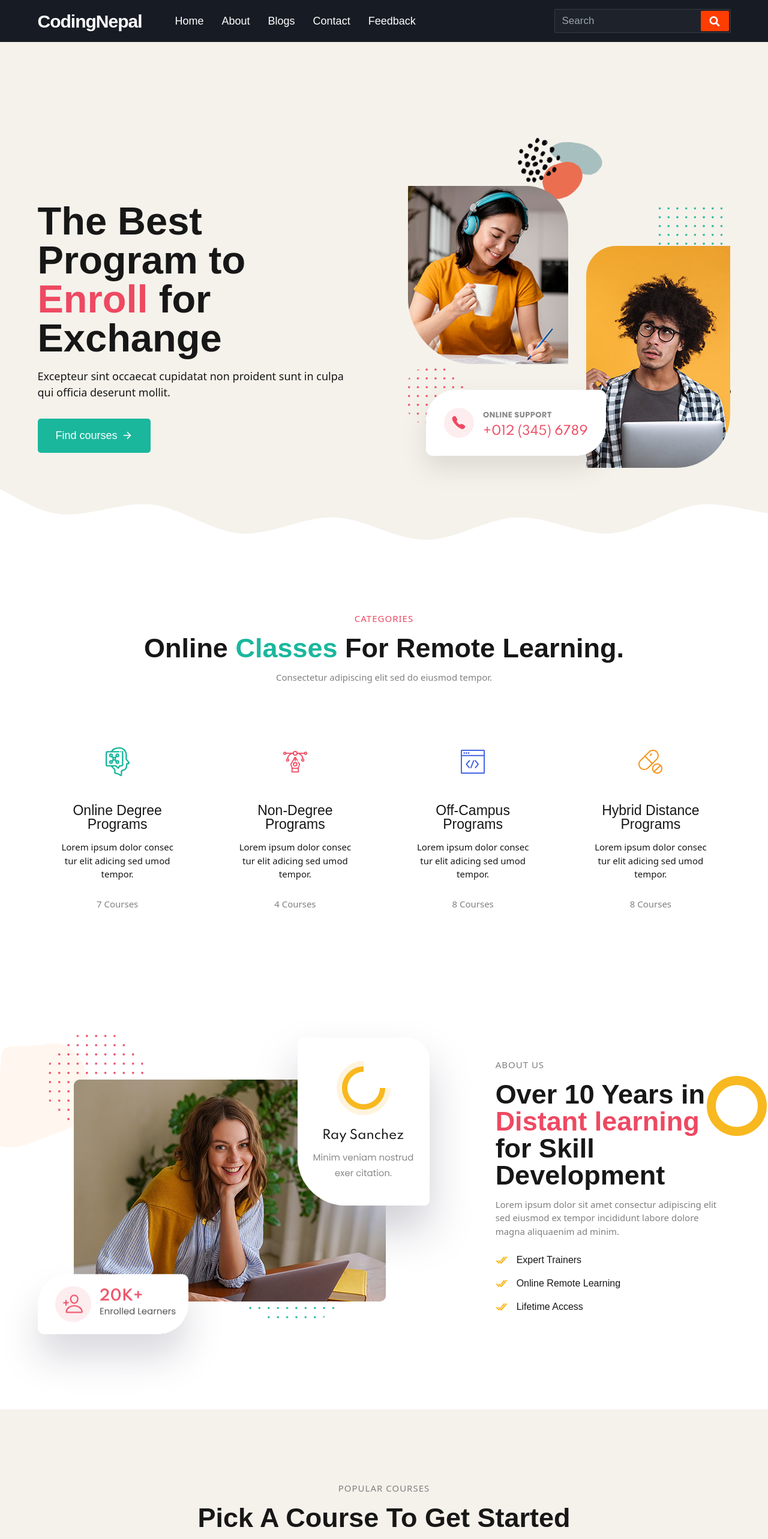
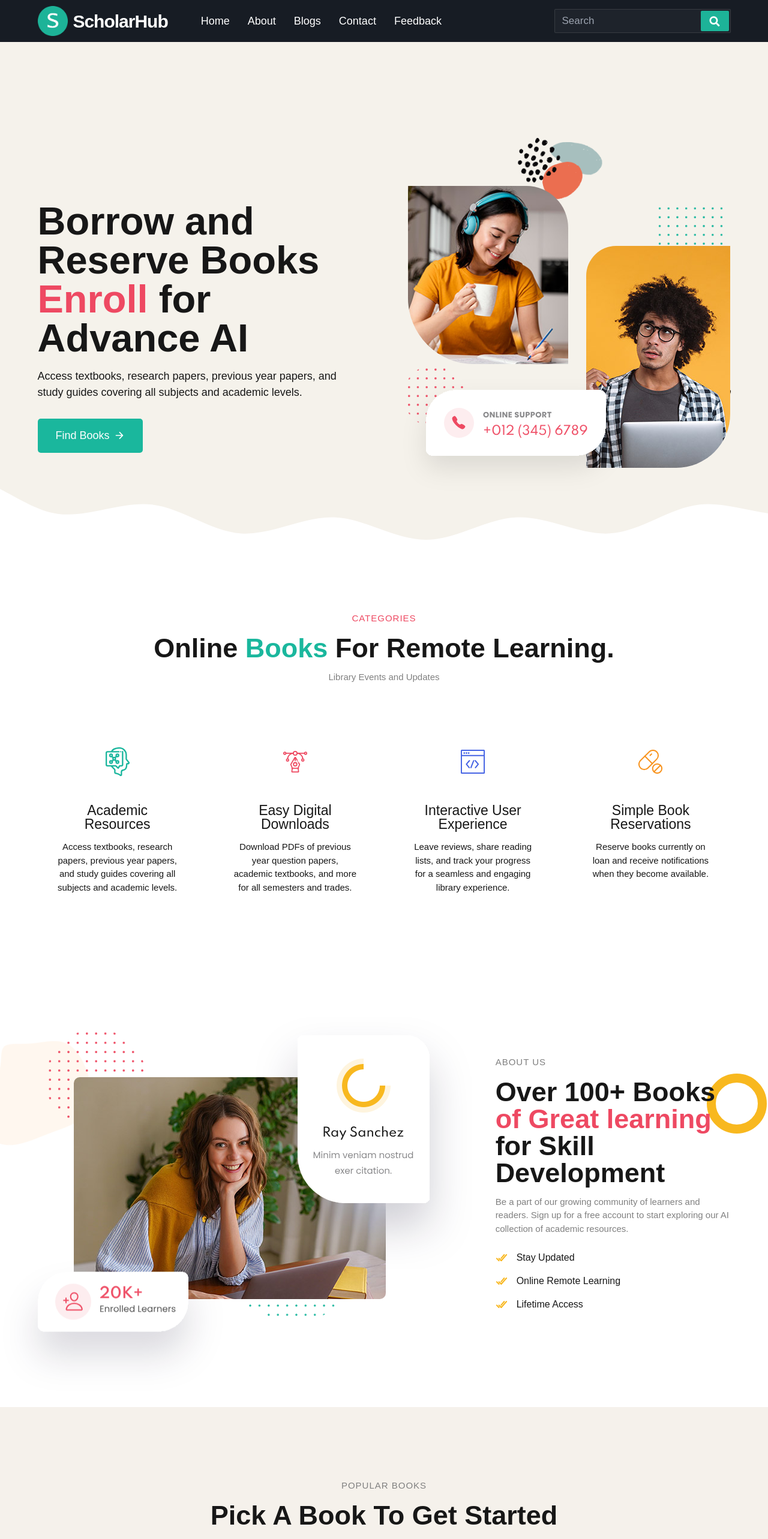
Before and after one commit to Sanskargupta0/ScholarHub-frontend, a React (Vite) app: page / in a window 1280 px wide. Shown: the top 2566 px of the page at 60% size. Built offline with nearby package versions, Linux system fonts and the light colour scheme.

Commit message:
Updated: Home Page

```diff
--- a/index.html
+++ b/index.html
@@ -2,10 +2,10 @@
 <html lang="en">
   <head>
     <meta charset="UTF-8" />
-    <link rel="icon" type="image/svg+xml" href="/vite.svg" />
+    <link rel="icon" type="image/svg+xml" href="./src/assets/images/logo.png" />
     <link rel="stylesheet" href="https://cdnjs.cloudflare.com/ajax/libs/font-awesome/5.15.3/css/all.min.css"/>
     <meta name="viewport" content="width=device-width, initial-scale=1.0" />
-    <title>Vite + React</title>
+    <title>ScholarHub</title>
   </head>
   <body>
     <div id="root"></div>
--- a/src/assets/images.js
+++ b/src/assets/images.js
@@ -24,6 +24,7 @@ import blog_1 from './images/blog-1.jpg';
 import blog_2 from './images/blog-2.jpg';
 import blog_3 from './images/blog-3.jpg';
 import blog_shape from "./images/blog-shape.png";
+import logo from './images/logo.png';
 
 export default {
     hero_bg,
@@ -52,5 +53,6 @@ export default {
     blog_2,
     blog_3,
     blog_shape,
+    logo,
 
 }
--- a/src/components/Footer/footer.jsx
+++ b/src/components/Footer/footer.jsx
@@ -184,16 +184,7 @@ function Footer() {
         </div>
       </div>
 
-      <div className="footer-bottom">
-        <div className="container">
-          <p className="copyright">
-            Copyright 2022 All Rights Reserved by{" "}
-            <a href="#" className="copyright-link">
-              codewithsadee
-            </a>
-          </p>
-        </div>
-      </div>
+
     </footer>
   );
 }
--- a/src/components/Navbar/navbar.css
+++ b/src/components/Navbar/navbar.css
@@ -1,9 +1,14 @@
+*{
+
+    font-family: 'League Spartan','Poppins', sans-serif;
+
+}
 .navbarStyles {
   margin: 0;
   padding: 0;
   outline: none;
   box-sizing: border-box;
-  font-family: "Montserrat", sans-serif;
+
 
   background: #f2f2f2;
 
@@ -37,7 +42,7 @@
     text-decoration: none;
   }
   nav .nav-items li a:hover {
-    color: #ff3d00;
+    color: #1DB398;
   }
   nav form {
     display: flex;
@@ -62,13 +67,13 @@
     padding: 0 15px;
     color: #fff;
     font-size: 17px;
-    background: #ff3d00;
+    background: #1DB398;
     border: none;
     border-radius: 2px;
     cursor: pointer;
   }
   nav form button:hover {
-    background: #e63600;
+    background: #1aa088;
   }
   nav .menu-icon,
   nav .cancel-icon,
--- a/src/components/Navbar/navbar.jsx
+++ b/src/components/Navbar/navbar.jsx
@@ -1,5 +1,6 @@
 import React, { useEffect } from "react";
 import "./navbar.css";
+import images from "../../assets/images";
 
 function Navbar() {
 
@@ -35,8 +36,10 @@ function Navbar() {
     <nav className="container">
       <div className="menu-icon">
         <span className="fas fa-bars"></span>
+
       </div>
-      <div className="logo">CodingNepal</div>
+      <img src={images.logo} alt="logo" style={{height: "50px"}}/> &nbsp;&nbsp;
+      <div className="logo">ScholarHub</div>
       <div className="nav-items">
         <li>
           <a href="#">Home</a>
--- a/src/pages/Home/home.jsx
+++ b/src/pages/Home/home.jsx
@@ -14,17 +14,16 @@ function Home() {
           <div className="container">
             <div className="hero-content">
               <h1 className="h1 section-title">
-                The Best Program to <span className="span">Enroll</span> for
-                Exchange
+              Borrow and Reserve Books <span className="span">Enroll</span> for
+                Advance AI
               </h1>
 
               <p className="hero-text">
-                Excepteur sint occaecat cupidatat non proident sunt in culpa qui
-                officia deserunt mollit.
+              Access textbooks, research papers, previous year papers, and study guides covering all subjects and academic levels.
               </p>
 
               <a href="#" className="btn has-before">
-                <span className="span">Find courses</span>
+                <span className="span">Find Books</span>
 
                 <ion-icon
                   name="arrow-forward-outline"
@@ -84,11 +83,11 @@ function Home() {
             <p className="section-subtitle">Categories</p>
 
             <h2 className="h2 section-title">
-              Online <span className="span">Classes</span> For Remote Learning.
+              Online <span className="span">Books</span> For Remote Learning.
             </h2>
 
             <p className="section-text">
-              Consectetur adipiscing elit sed do eiusmod tempor.
+            Library Events and Updates
             </p>
 
             <ul className="grid-list">
@@ -110,15 +109,14 @@ function Home() {
 
                   <h3 className="h3">
                     <a href="#" className="card-title">
-                      Online Degree Programs
+                    Academic Resources
                     </a>
                   </h3>
 
                   <p className="card-text">
-                    Lorem ipsum dolor consec tur elit adicing sed umod tempor.
+                  Access textbooks, research papers, previous year papers, and study guides covering all subjects and academic levels.
                   </p>
 
-                  <span className="card-badge">7 Courses</span>
                 </div>
               </li>
 
@@ -140,15 +138,15 @@ function Home() {
 
                   <h3 className="h3">
                     <a href="#" className="card-title">
-                      Non-Degree Programs
+                    Easy Digital Downloads
                     </a>
                   </h3>
 
                   <p className="card-text">
-                    Lorem ipsum dolor consec tur elit adicing sed umod tempor.
+                  Download PDFs of previous year question papers, academic textbooks, and more for all semesters and trades.
                   </p>
 
-                  <span className="card-badge">4 Courses</span>
+
                 </div>
               </li>
 
@@ -170,15 +168,15 @@ function Home() {
 
                   <h3 className="h3">
                     <a href="#" className="card-title">
-                      Off-Campus Programs
+                    Interactive User Experience
                     </a>
                   </h3>
 
                   <p className="card-text">
-                    Lorem ipsum dolor consec tur elit adicing sed umod tempor.
+                  Leave reviews, share reading lists, and track your progress for a seamless and engaging library experience.
                   </p>
 
-                  <span className="card-badge">8 Courses</span>
+
                 </div>
               </li>
 
@@ -200,15 +198,15 @@ function Home() {
 
                   <h3 className="h3">
                     <a href="#" className="card-title">
-                      Hybrid Distance Programs
+                    Simple Book Reservations
                     </a>
                   </h3>
 
                   <p className="card-text">
-                    Lorem ipsum dolor consec tur elit adicing sed umod tempor.
+                  Reserve books currently on loan and receive notifications when they become available.
                   </p>
 
-                  <span className="card-badge">8 Courses</span>
+
                 </div>
               </li>
             </ul>
@@ -264,13 +262,12 @@ function Home() {
               <p className="section-subtitle">About Us</p>
 
               <h2 className="h2 section-title">
-                Over 10 Years in <span className="span">Distant learning</span>{" "}
+                Over 100+ Books<span className="span">of Great learning</span>{" "}
                 for Skill Development
               </h2>
 
               <p className="section-text">
-                Lorem ipsum dolor sit amet consectur adipiscing elit sed eiusmod
-                ex tempor incididunt labore dolore magna aliquaenim ad minim.
+              Be a part of our growing community of learners and readers. Sign up for a free account to start exploring our AI collection of academic resources.
               </p>
 
               <ul className="about-list">
@@ -280,7 +277,7 @@ function Home() {
                     aria-hidden="true"
                   ></ion-icon>
 
-                  <span className="span">Expert Trainers</span>
+                  <span className="span">Stay Updated</span>
                 </li>
 
                 <li className="about-item">
@@ -316,9 +313,9 @@ function Home() {
 
         <section className="section course" id="courses" aria-label="course">
           <div className="container">
-            <p className="section-subtitle">Popular Courses</p>
+            <p className="section-subtitle">Popular Books</p>
 
-            <h2 className="h2 section-title">Pick A Course To Get Started</h2>
+            <h2 className="h2 section-title">Pick A Book To Get Started</h2>
 
             <ul className="grid-list">
               <li>
@@ -337,11 +334,7 @@ function Home() {
                     />
                   </figure>
 
-                  <div className="abs-badge">
-                    <ion-icon name="time-outline" aria-hidden="true"></ion-icon>
 
-                    <span className="span">3 Weeks</span>
-                  </div>
 
                   <div className="card-content">
                     <span className="badge">Beginner</span>
@@ -364,9 +357,7 @@ function Home() {
                       <p className="rating-text">(5.0/7 Rating)</p>
                     </div>
 
-                    <data className="price" value="29">
-                      $29.00
-                    </data>
+
 
                     <ul className="card-meta-list">
                       <li className="card-meta-item">
@@ -407,11 +398,7 @@ function Home() {
                     />
                   </figure>
 
-                  <div className="abs-badge">
-                    <ion-icon name="time-outline" aria-hidden="true"></ion-icon>
 
-                    <span className="span">8 Weeks</span>
-                  </div>
 
                   <div className="card-content">
                     <span className="badge">Advanced</span>
@@ -434,9 +421,7 @@ function Home() {
                       <p className="rating-text">(4.5 /9 Rating)</p>
                     </div>
 
-                    <data className="price" value="49">
-                      $49.00
-                    </data>
+
 
                     <ul className="card-meta-list">
                       <li className="card-meta-item">
@@ -477,11 +462,7 @@ function Home() {
                     />
                   </figure>
 
-                  <div className="abs-badge">
-                    <ion-icon name="time-outline" aria-hidden="true"></ion-icon>
 
-                    <span className="span">3 Weeks</span>
-                  </div>
 
                   <div className="card-content">
                     <span className="badge">Intermediate</span>
@@ -504,9 +485,7 @@ function Home() {
                       <p className="rating-text">(4.9 /7 Rating)</p>
                     </div>
 
-                    <data className="price" value="35">
-                      $35.00
-                    </data>
+
 
                     <ul className="card-meta-list">
                       <li className="card-meta-item">
@@ -533,7 +512,7 @@ function Home() {
             </ul>
 
             <a href="#" className="btn has-before">
-              <span className="span">Browse more courses</span>
+              <span className="span">Browse more books</span>
 
               <ion-icon
                 name="arrow-forward-outline"
@@ -591,17 +570,17 @@ function Home() {
             <ul className="grid-list">
               <li>
                 <div className="stats-card" style={{ color: "170, 75%, 41%" }}>
-                  <h3 className="card-title">29.3k</h3>
+                  <h3 className="card-title">1500+</h3>
 
-                  <p className="card-text">Student Enrolled</p>
+                  <p className="card-text">Overall Book Collections</p>
                 </div>
               </li>
 
               <li>
                 <div className="stats-card" style={{ color: "351, 83%, 61%" }}>
-                  <h3 className="card-title">32.4K</h3>
+                  <h3 className="card-title">1000+</h3>
 
-                  <p className="card-text">Class Completed</p>
+                  <p className="card-text">Previous Year Question Papers</p>
                 </div>
               </li>
 
@@ -609,7 +588,7 @@ function Home() {
                 <div className="stats-card" style={{ color: "260, 100%, 67%" }}>
                   <h3 className="card-title">100%</h3>
 
-                  <p className="card-text">Satisfaction Rate</p>
+                  <p className="card-text">User Satisfaction Rate</p>
                 </div>
               </li>
 
@@ -617,7 +596,7 @@ function Home() {
                 <div className="stats-card" style={{ color: "42, 94%, 55%" }}>
                   <h3 className="card-title">354+</h3>
 
-                  <p className="card-text">Top Instructors</p>
+                  <p className="card-text">Academic Resources Uploaded</p>
                 </div>
               </li>
             </ul>
@@ -631,9 +610,9 @@ function Home() {
           style={{ backgroundImage: `url(${images.blog_bg})` }}
         >
           <div className="container">
-            <p className="section-subtitle">Latest Articles</p>
+            <p className="section-subtitle">Latest</p>
 
-            <h2 className="h2 section-title">Get News With Eduweb</h2>
+            <h2 className="h2 section-title">Features in ScholarHub</h2>
 
             <ul className="grid-list">
               <li>
@@ -660,38 +639,18 @@ function Home() {
                       ></ion-icon>
                     </a>
 
-                    <a href="#" className="card-subtitle">
-                      Online
-                    </a>
+
 
                     <h3 className="h3">
                       <a href="#" className="card-title">
-                        Become A Better Blogger: Content Planning
+                      Upload and Download Books with Ease
                       </a>
                     </h3>
 
-                    <ul className="card-meta-list">
-                      <li className="card-meta-item">
-                        <ion-icon
-                          name="calendar-outline"
-                          aria-hidden="true"
-                        ></ion-icon>
 
-                        <span className="span">Oct 10, 2021</span>
-                      </li>
-
-                      <li className="card-meta-item">
-                        <ion-icon
-                          name="chatbubbles-outline"
-                          aria-hidden="true"
-                        ></ion-icon>
-
-                        <span className="span">Com 09</span>
-                      </li>
-                    </ul>
 
                     <p className="card-text">
-                      Lorem Ipsum Dolor Sit Amet Cons Tetur Adipisicing Sed.
+                    Our platform allows you to upload and share educational resources, research papers, and books.
                     </p>
                   </div>
                 </div>
@@ -721,38 +680,17 @@ function Home() {
                       ></ion-icon>
                     </a>
 
-                    <a href="#" className="card-subtitle">
-                      Online
-                    </a>
+
 
                     <h3 className="h3">
                       <a href="#" className="card-title">
-                        Become A Better Blogger: Content Planning
+                      AI-Driven Question Paper Prediction
                       </a>
                     </h3>
 
-                    <ul className="card-meta-list">
-                      <li className="card-meta-item">
-                        <ion-icon
-                          name="calendar-outline"
-                          aria-hidden="true"
-                        ></ion-icon>
-
-                        <span className="span">Oct 10, 2021</span>
-                      </li>
-
-                      <li className="card-meta-item">
-                        <ion-icon
-                          name="chatbubbles-outline"
-                          aria-hidden="true"
-                        ></ion-icon>
-
-                        <span className="span">Com 09</span>
-                      </li>
-                    </ul>
 
                     <p className="card-text">
-                      Lorem Ipsum Dolor Sit Amet Cons Tetur Adipisicing Sed.
+                    One of the most innovative features of our library is our AI-powered question paper prediction tool.
                     </p>
                   </div>
                 </div>
@@ -782,38 +720,18 @@ function Home() {
                       ></ion-icon>
                     </a>
 
-                    <a href="#" className="card-subtitle">
-                      Online
-                    </a>
+
 
                     <h3 className="h3">
                       <a href="#" className="card-title">
-                        Become A Better Blogger: Content Planning
+                      Reserve and Borrow Books Online
                       </a>
                     </h3>
 
-                    <ul className="card-meta-list">
-                      <li className="card-meta-item">
-                        <ion-icon
-                          name="calendar-outline"
-                          aria-hidden="true"
-                        ></ion-icon>
 
-                        <span className="span">Oct 10, 2021</span>
-                      </li>
-
-                      <li className="card-meta-item">
-                        <ion-icon
-                          name="chatbubbles-outline"
-                          aria-hidden="true"
-                        ></ion-icon>
-
-                        <span className="span">Com 09</span>
-                      </li>
-                    </ul>
 
                     <p className="card-text">
-                      Lorem Ipsum Dolor Sit Amet Cons Tetur Adipisicing Sed.
+                    Our platform enables users to reserve books online, ensuring you can borrow them as soon as they become available.
                     </p>
                   </div>
                 </div>
```
Also changed, not shown: src/assets/images/logo.png (added).
